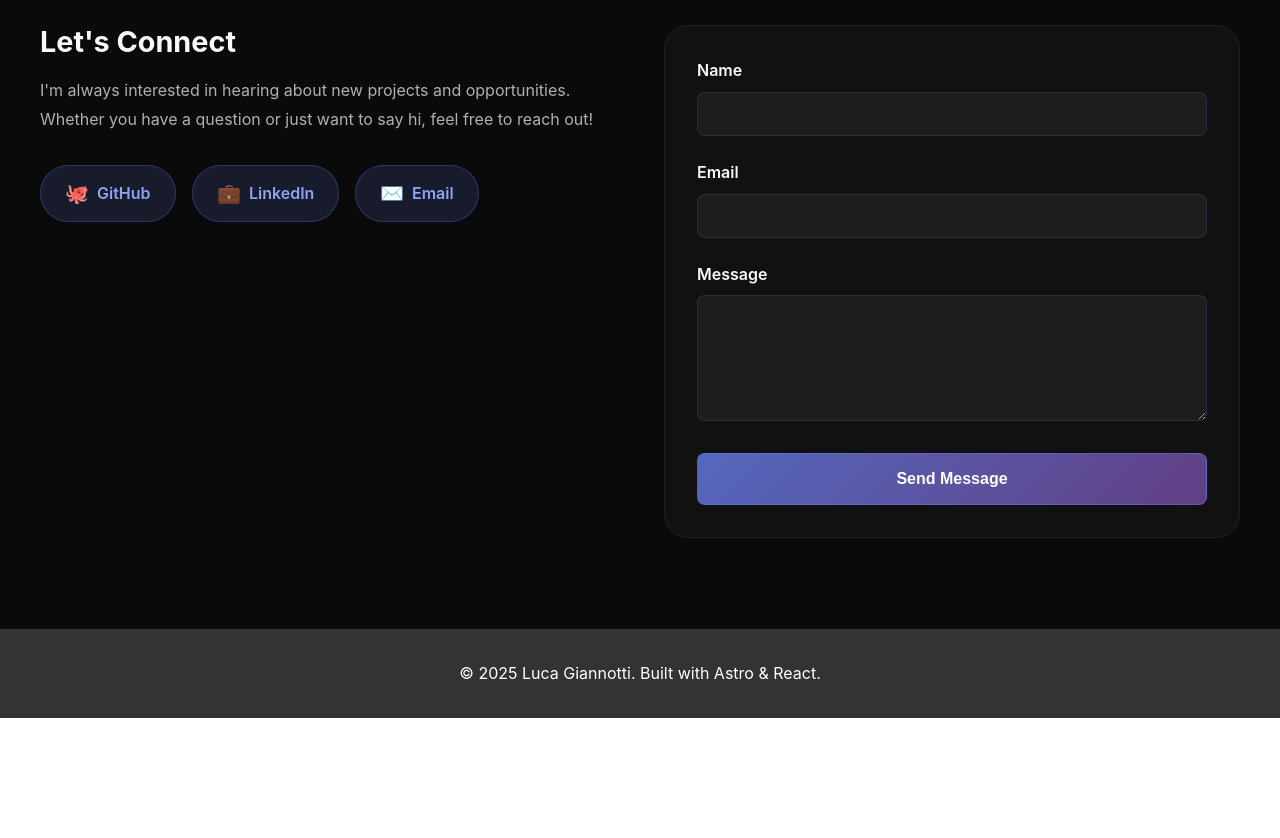
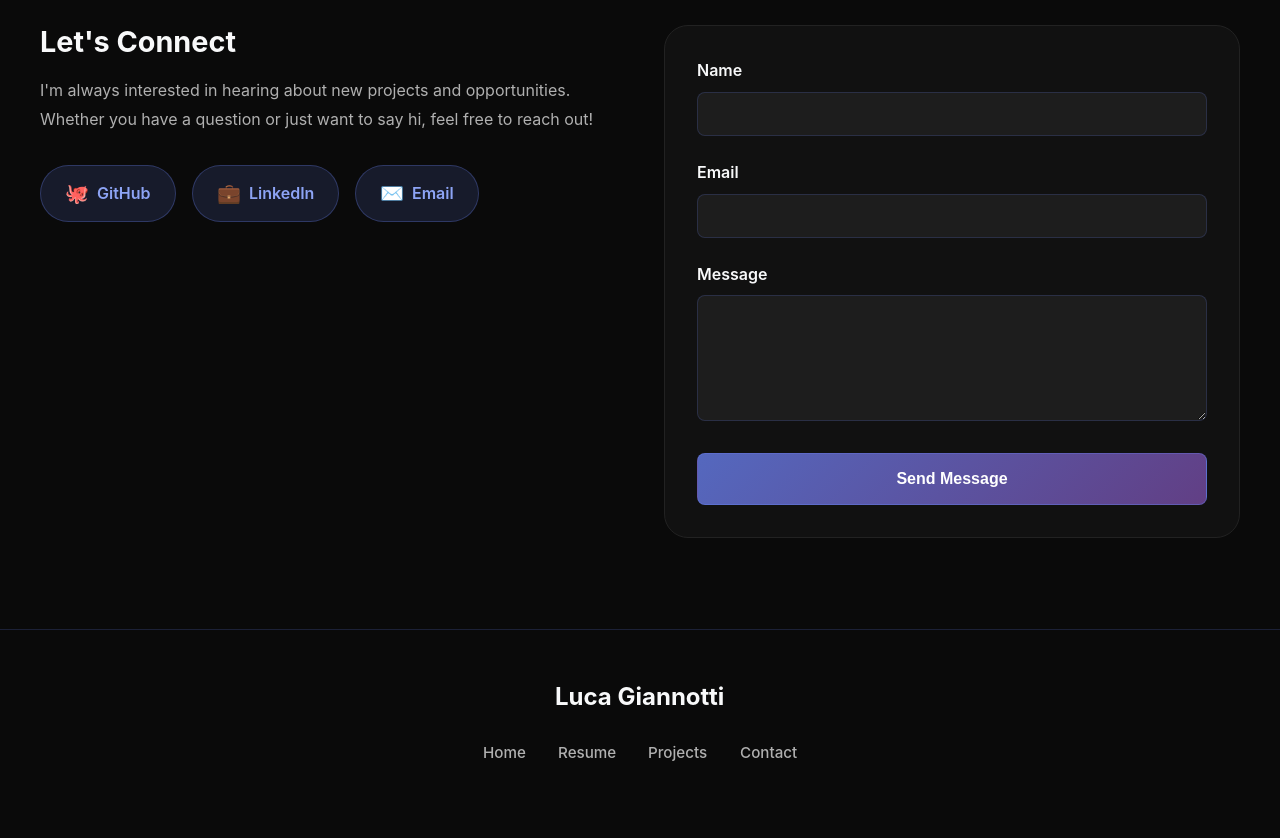
Before and after one commit to lucapgiannotti/personal-website, an Astro site: page / in a window 1280 px wide. Shown: the part 1608-2446 px from the top of the page. Before the commit the page ends 2326 px from the top, so only its background shows below. Built offline with nearby package versions, Linux system fonts and the light colour scheme; Astro itself is replaced by a stand-in of ours; animation ran at ten frames a second.

Commit message:
new footer

```diff
--- /dev/null
+++ b/src/components/Footer.tsx
@@ -0,0 +1,92 @@
+import Magnet from './Magnet';
+
+export default function Footer() {
+  const currentYear = new Date().getFullYear();
+
+  return (
+    <footer style={{
+      background: '#0a0a0a',
+      color: '#b0b0b0',
+      textAlign: 'center',
+      padding: '3rem 2rem',
+      borderTop: '1px solid rgba(102, 126, 234, 0.2)'
+    }}>
+      <div style={{ maxWidth: '1200px', margin: '0 auto' }}>
+        <div style={{ marginBottom: '1.5rem' }}>
+          <Magnet magnetStrength={2} padding={40}>
+            <a
+              href="/"
+              style={{
+                fontSize: '1.5rem',
+                fontWeight: '700',
+                color: '#f8f9fa',
+                textDecoration: 'none',
+                display: 'inline-block',
+                transition: 'all 0.3s ease'
+              }}
+              onMouseEnter={(e) => {
+                e.currentTarget.style.textShadow = '0 0 20px rgba(102, 126, 234, 0.8)';
+              }}
+              onMouseLeave={(e) => {
+                e.currentTarget.style.textShadow = 'none';
+              }}
+            >
+              Luca Giannotti
+            </a>
+          </Magnet>
+        </div>
+
+        <div style={{
+          display: 'flex',
+          gap: '2rem',
+          justifyContent: 'center',
+          marginBottom: '1.5rem',
+          flexWrap: 'wrap'
+        }}>
+          {[
+            { name: 'Home', href: '/' },
+            { name: 'Resume', href: '/resume' },
+            { name: 'Projects', href: '/#projects' },
+            { name: 'Contact', href: '/#contact' }
+          ].map((link) => (
+            <Magnet key={link.name} magnetStrength={3} padding={30}>
+              <a
+                href={link.href}
+                style={{
+                  color: '#b0b0b0',
+                  fontWeight: '500',
+                  textDecoration: 'none',
+                  fontSize: '0.95rem',
+                  transition: 'all 0.3s ease'
+                }}
+                onMouseEnter={(e) => {
+                  e.currentTarget.style.color = '#8da4f5';
+                  e.currentTarget.style.textShadow = '0 0 10px rgba(102, 126, 234, 0.6)';
+                }}
+                onMouseLeave={(e) => {
+                  e.currentTarget.style.color = '#b0b0b0';
+                  e.currentTarget.style.textShadow = 'none';
+                }}
+              >
+                {link.name}
+              </a>
+            </Magnet>
+          ))}
+        </div>
+
+        {/* <div style={{
+          borderTop: '1px solid rgba(102, 126, 234, 0.1)',
+          paddingTop: '1.5rem',
+          marginTop: '1.5rem'
+        }}>
+          <p style={{ margin: 0, fontSize: '0.95rem' }}>
+            © {currentYear} <span style={{ color: '#8da4f5', fontWeight: '600' }}>Luca Giannotti</span>
+          </p>
+          <p style={{ margin: '0.5rem 0 0', fontSize: '0.85rem', opacity: 0.7 }}>
+            Built with <span style={{ color: '#667eea' }}>Astro</span> & <span style={{ color: '#667eea' }}>React</span>
+          </p>
+        </div> */}
+      </div>
+    </footer>
+  );
+}
--- a/src/pages/index.astro
+++ b/src/pages/index.astro
@@ -5,6 +5,7 @@ import Hero from '../components/Hero';
 import About from '../components/About';
 import Projects from '../components/Projects';
 import Contact from '../components/Contact';
+import Footer from '../components/Footer';
 ---
 
 <BaseLayout title="Luca Giannotti - CS Student" description="Personal portfolio showcasing web development projects and skills">
@@ -12,10 +13,5 @@ import Contact from '../components/Contact';
 	<Hero client:only="react" />
 	<Projects client:load />
 	<Contact client:load />
-
-	<footer style="background: #333; color: white; text-align: center; padding: 2rem;">
-		<p style="margin: 0;">
-			© {new Date().getFullYear()} Luca Giannotti. Built with Astro & React.
-		</p>
-	</footer>
+	<Footer client:load />
 </BaseLayout>
```
Also changed, not shown: src/components/Counter.tsx (deleted, +0 -33 lines).
